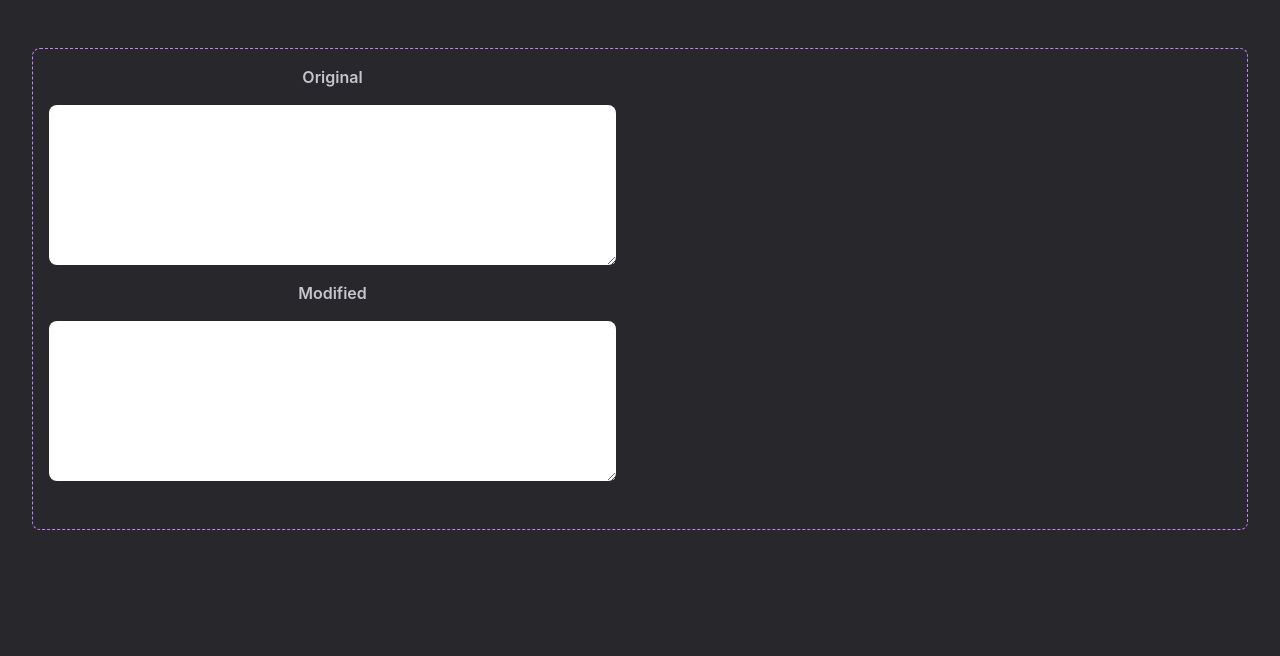
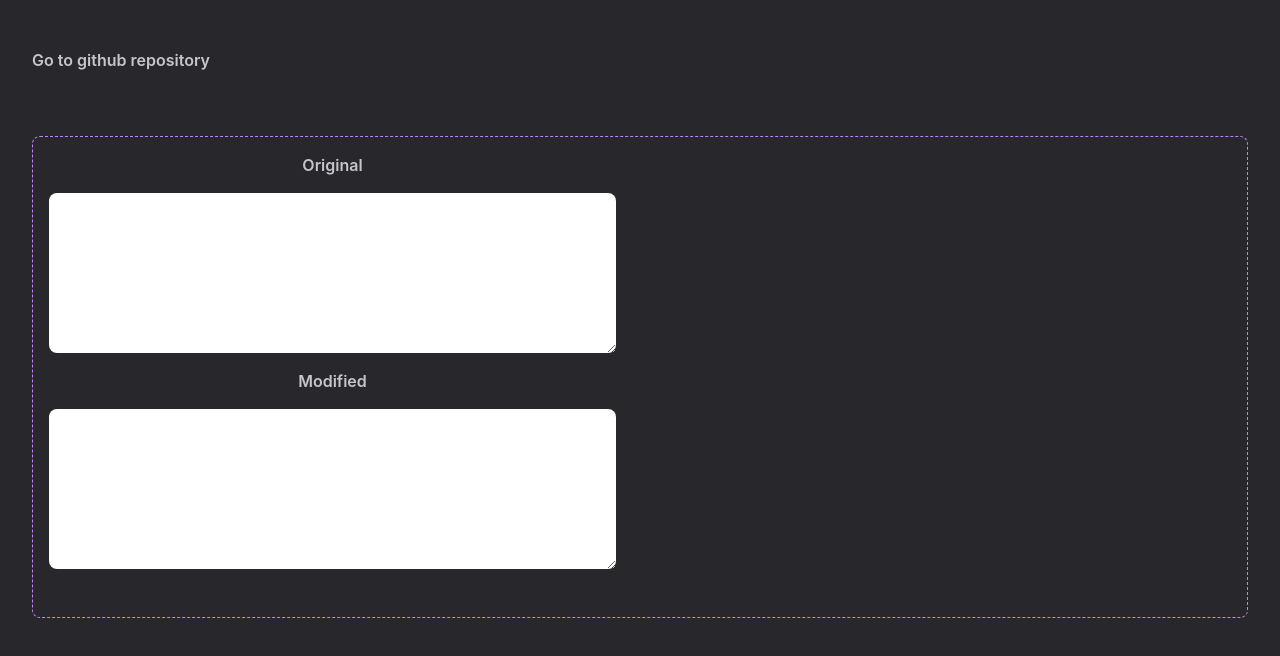
Before and after one commit to moudev/differenzo, a React (Vite) app: page / in a window 1280 px wide. Shown: the top 656 px of the page. Built offline with nearby package versions, Linux system fonts and the light colour scheme.

Commit message:
chore: add github repository link

```diff
--- a/src/App.jsx
+++ b/src/App.jsx
@@ -91,6 +91,14 @@ function App() {
     <div className="bg-$bg-primary text-$color-primary font-semibold min-h-screen">
       <div className="container mx-auto">
         <div className="px-6 py-8 grid gap-y-16 md:px-8 lg:py-12">
+          <a
+            className="text-$color-secondary"
+            href="https://github.com/moudev/differenzo"
+            target="_blank"
+            rel="noreferrer"
+          >
+            Go to github repository
+          </a>
           {quotes.map((quote, index) => (
             <Card
               open={index === 0 || index === 1}
```
